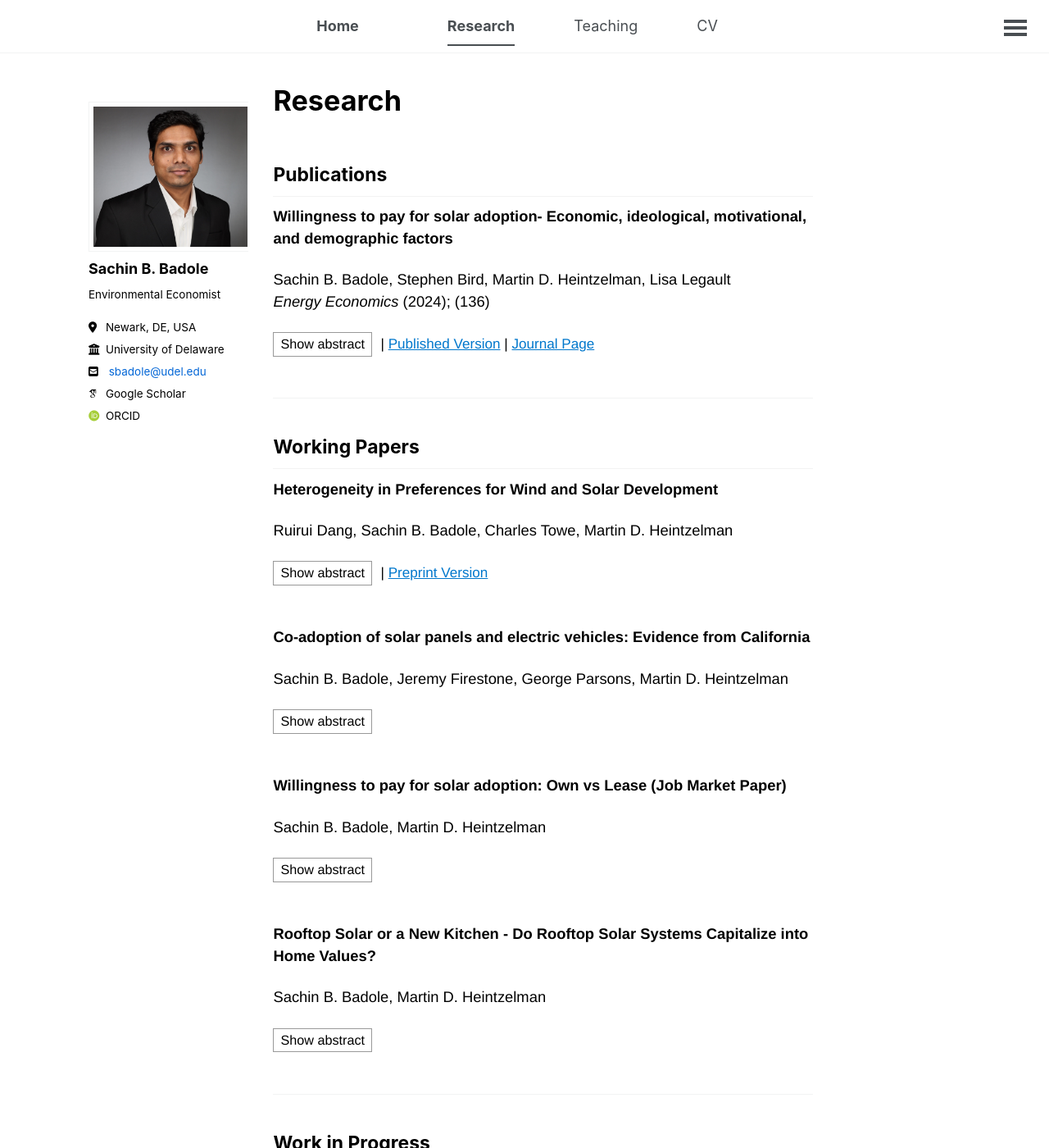
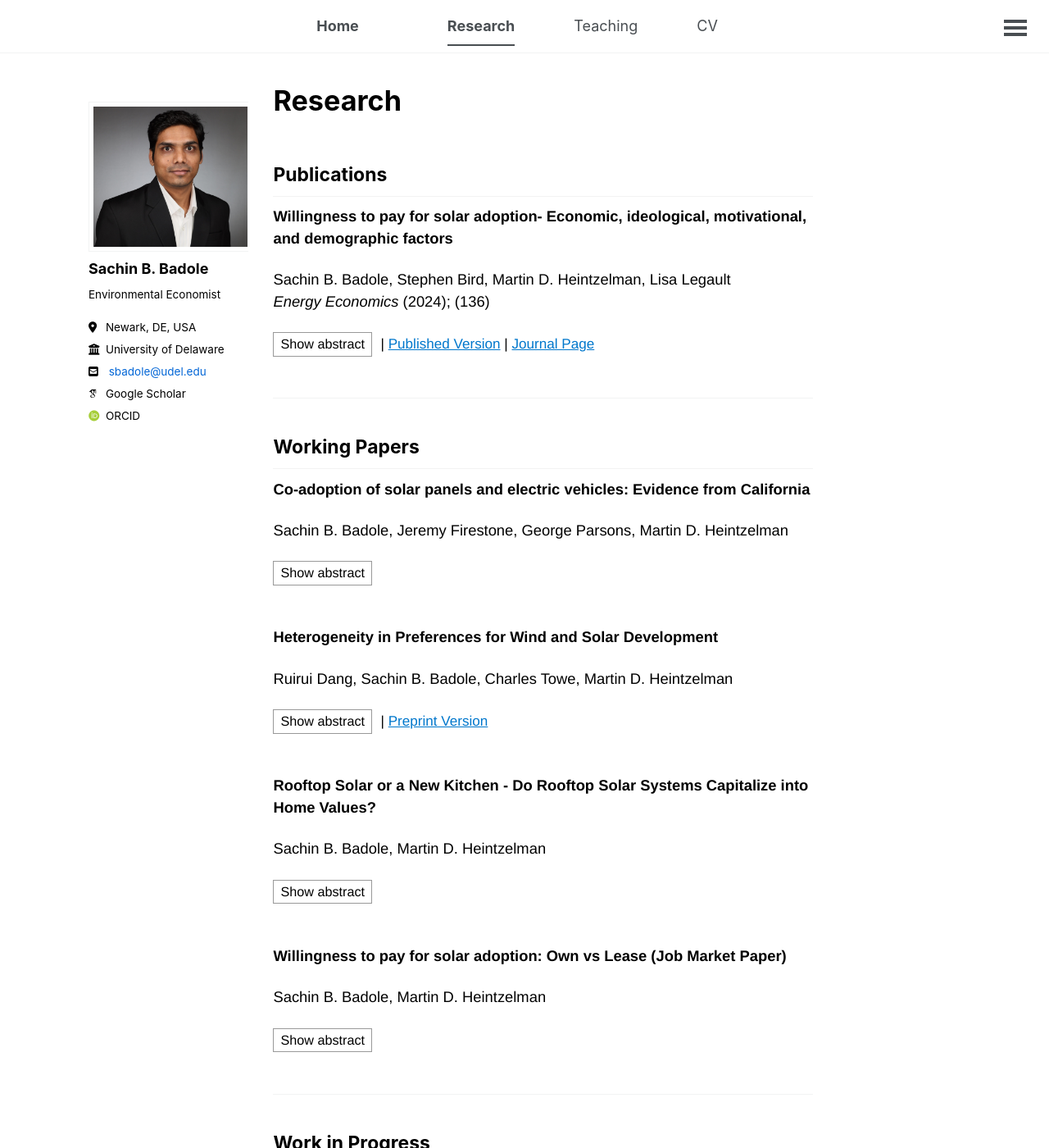
Before and after one commit to sachin-b-badole/sachin-b-badole.github.io, a Jekyll site: the page built from _pages/research.md, in a window 1280 px wide and 1400 px high. Shown: the whole window at 82% size. Built offline with Jekyll 4.4.1, drawn with Linux system fonts in a browser that asks for light colours; some web fonts are replaced.

Commit message:
Update research.md

```diff
--- a/_pages/research.md
+++ b/_pages/research.md
@@ -39,7 +39,7 @@
 ---
 ## Working Papers
 
-{% assign wps = site.publications | where: "type", "working paper" | sort: "year" | reverse %}
+{% assign wps = site.publications | where: "type", "working paper" | sort: "order" | reverse %}
 {% for p in wps %}
 **{{ p.title }}**
 {% if p.status %} ({{ p.status }}){% endif %}
```
